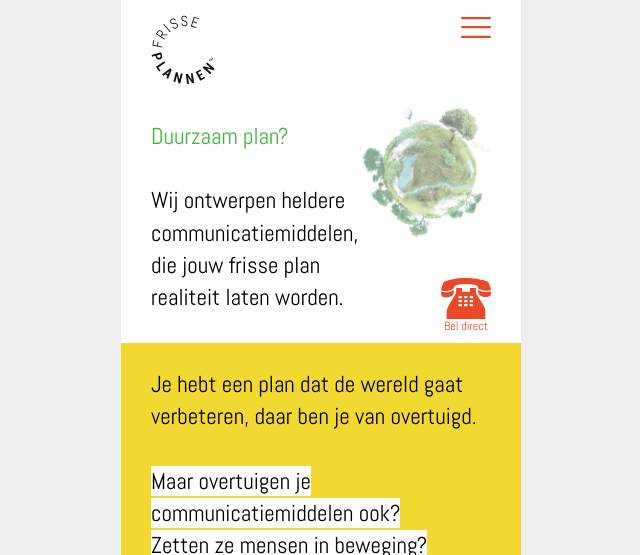
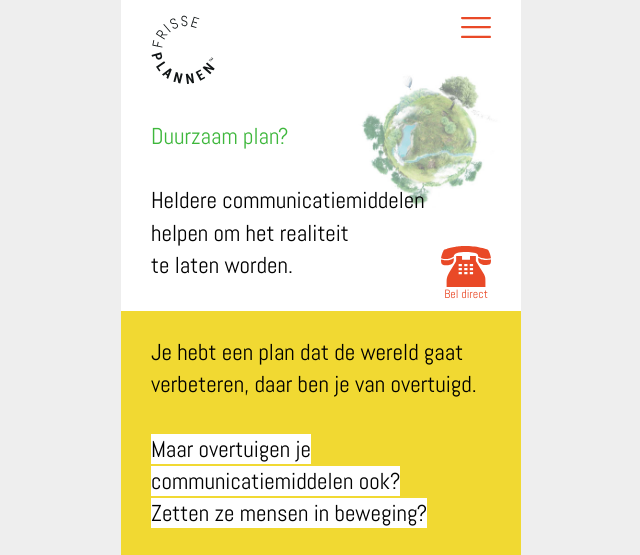
Before and after one commit to jhvanderschee/carli_d, a Jekyll site: the page built from index.md, in a window 1280 px wide and 900 px high, cut to the strip 0-555 px from the top of the window. Shown: the whole strip, without its empty margins (319-959 px from the left). Built offline with Jekyll 4.4.1, drawn with Linux system fonts in a browser that asks for light colours.

Commit message:
Update home.html

```diff
--- a/_layouts/home.html
+++ b/_layouts/home.html
@@ -3,10 +3,9 @@
 <div class="section" style="padding-top: 120px;">
     <div style="position: relative; z-index: 2;">
         <strong>Duurzaam plan?</strong><br /><br />
-        Wij ontwerpen heldere<br />
-        communicatiemiddelen,<br />
-        die jouw frisse plan<br />
-        realiteit laten worden.
+        Heldere communicatiemiddelen<br />
+        helpen om het realiteit<br />
+        te laten worden.
     </div>
     <div class="img" style="right: 20px; width: 150px; bottom: 100px; z-index: 1;"><img src="/img/world.jpg" /></div>
     <div class="img smaller" style="text-align: center; color: #E94927; right: 30px; width: 50px; bottom: 10px; cursor: pointer; z-index: 2;" onclick="window.open('tel:0031647218000');"><img src="/img/phone.svg" />Bel direct</div>
```
